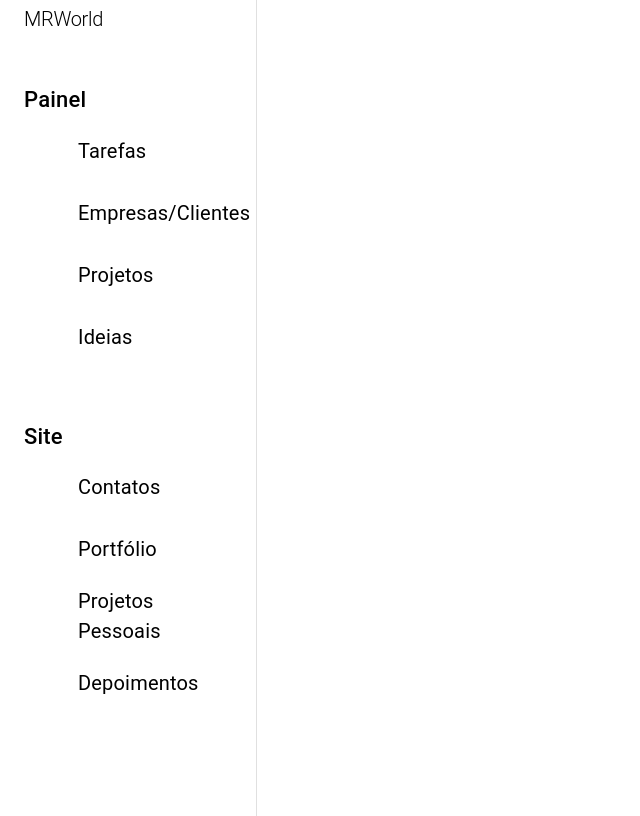
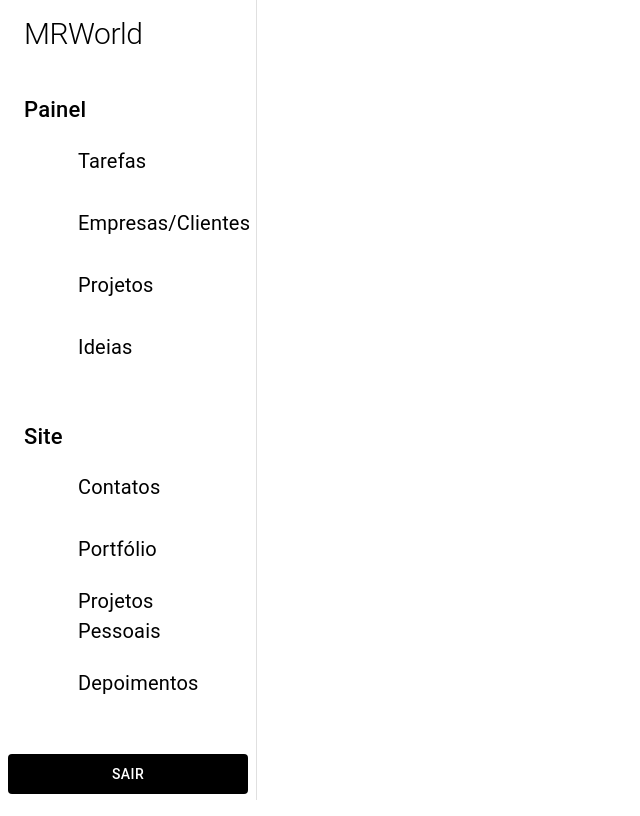
Before and after one commit to MuriloRusso/MRWorld-v3---Gerenciador-de-Tarefas, a React (Create React App) app: page /tasks in a window 1280 px wide. Shown: the whole page, without its empty margins (0-640 px from the left). Built offline with nearby package versions, Linux system fonts and the light colour scheme; some icons are missing.

Commit message:
menu in progress

```diff
--- /dev/null
+++ b/src/components/ButtonLogout/index.tsx
@@ -0,0 +1,7 @@
+import ButtonPrimary from "../ButtonPrimary";
+
+export default function ButtonLogout () {
+    return (
+        <ButtonPrimary value="Sair" sx={{width: '100%'}}/>
+    )
+}
--- a/src/components/ButtonPrimary/index.tsx
+++ b/src/components/ButtonPrimary/index.tsx
@@ -1,16 +1,17 @@
-import { Button } from "@mui/material";
+import { Button, SxProps, Theme } from "@mui/material";
 
 type ButtonProps = {
     value: string;
     onClick?: () => void;
+    sx?: SxProps<Theme>;
 }
 
-export default function ButtonPrimary({value, onClick}:ButtonProps){
+export default function ButtonPrimary({value, onClick, sx}:ButtonProps){
     return (
         <Button
             variant="text"
             onClick={onClick ? onClick : () => {}}
-            sx={{backgroundColor: "#000", color: "#fff", height: '40px'}}
+            sx={{ backgroundColor: "#000", color: "#fff", height: '40px', ...sx}}
         >
         {value}
         </Button>
--- a/src/components/Menu/index.tsx
+++ b/src/components/Menu/index.tsx
@@ -1,27 +1,29 @@
 import { Box, Typography } from "@mui/material";
 import useMenuItems from "../../hooks/useMenuItems";
 import ButtonMenu from "../ButtonMenu";
+import ButtonLogout from "../ButtonLogout";
 
 export default function Menu () {
     const { menuItems } = useMenuItems();
     return (
-        <Box sx={{paddingY: 1, fontWeight: 500, width: 256, height: "100vh", borderRight: "#E0E0E0", borderWidth: 0, borderRightWidth: 1, borderStyle: 'solid'}}>
-            <Box sx={{paddingX: 1}}>
-                <Typography component='h1' variant='h1' sx={{fontSize: 20,paddingX: 2}}>MRWorld</Typography>
+        <Box sx={{ fontWeight: 500, width: 256, height: "100vh", borderRight: "#E0E0E0", borderWidth: 0, borderRightWidth: 1, borderStyle: 'solid'}}>
+            <Box sx={{paddingX: 1, marginY: 2,}}>
+                <Typography component='h1' variant='h1' sx={{fontSize: 30,paddingX: 2}}>MRWorld</Typography>
                 {
-                    menuItems.map((item) => {
+                    menuItems.map((item, i) => {
                         return(
-                            <Box sx={{marginY: '50px'}}>
+                            <Box sx={{marginY: '40px'}} key={i}>
                                 <Typography variant="subtitle1" component="p" sx={{fontWeight: 500, fontSize: 22, paddingX: 2}}>{item.menuTitle}</Typography>
                                 {
-                                    item.menuComponent.map((item) => {
-                                        return(<ButtonMenu text={item.text} Icon={item.Icon} link={item.link} />)
+                                    item.menuComponent.map((item, i) => {
+                                        return(<ButtonMenu text={item.text} Icon={item.Icon} link={item.link} key={i} />)
                                     })
                                 }
                             </Box>
                         )
                     })
                 }
+                <ButtonLogout/>
             </Box>
         </Box>
     )
```
